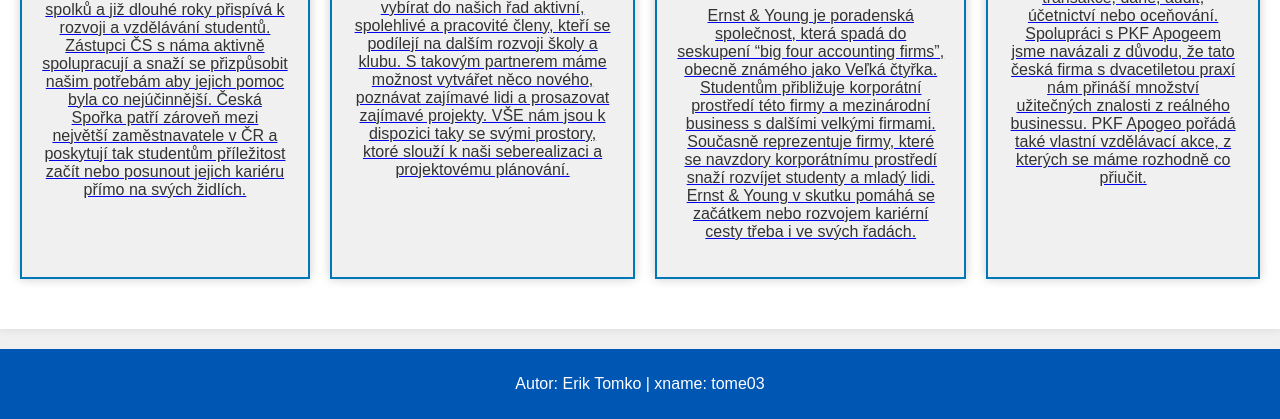
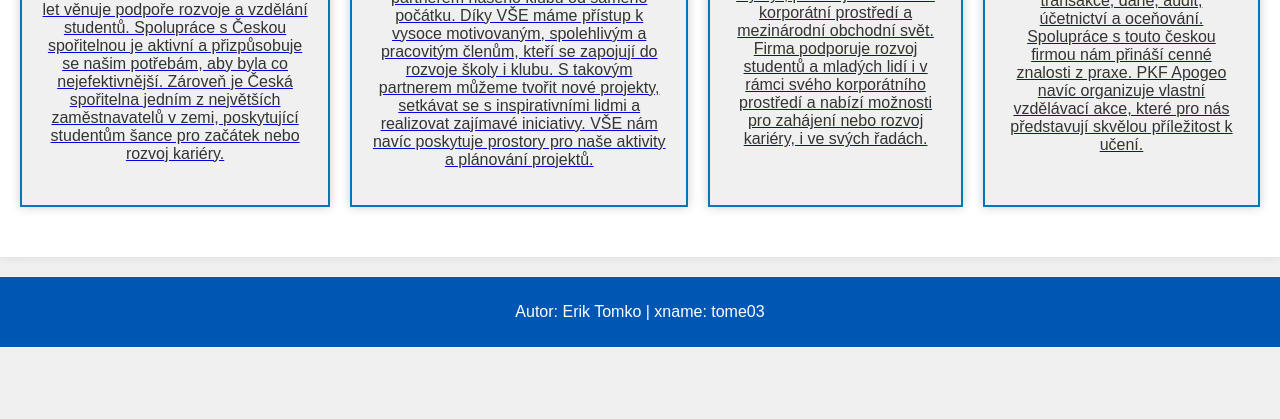
Before and after one commit to moloch1vlavo/KMMwebTomko, a plain HTML site: page parnteri.html in a window 1280 px wide. Shown: the part 574-993 px from the top of the page. After the commit the page ends 921 px from the top, so only its background shows below. Drawn offline with Linux system fonts and the light colour scheme.

Commit message:
reformulácia textov proti copyrightu

```diff
--- a/parnteri.html
+++ b/parnteri.html
@@ -30,9 +30,7 @@
         <a href="https://www.csas.cz/cs/osobni-finance" rel="noopener noreferrer" class="csas">
           <img src="csas.jpg" alt="CSAS" class="sponsor-logo">
           <div class="sponsor-name">Česká spořitelna</div>
-          <p class="sponsor-description">Česká spořitelna je generálním partnerem VŠE a studentských spolků a již dlouhé roky přispívá k rozvoji a vzdělávání studentů.
-            Zástupci ČS s náma aktivně spolupracují a snaží se přizpůsobit našim potřebám aby jejich pomoc byla co nejúčinnější.
-            Česká Spořka patří zároveň mezi největší zaměstnavatele v ČR a poskytují tak studentům příležitost začít nebo posunout jejich kariéru přímo na svých židlích.</p>
+          <p class="sponsor-description">Česká spořitelna, jako generální partner VŠE a studentů, se již mnoho let věnuje podpoře rozvoje a vzdělání studentů. Spolupráce s Českou spořitelnou je aktivní a přizpůsobuje se našim potřebám, aby byla co nejefektivnější. Zároveň je Česká spořitelna jedním z největších zaměstnavatelů v zemi, poskytující studentům šance pro začátek nebo rozvoj kariéry.</p>
         </a>
       </div>
 
@@ -41,10 +39,7 @@
         <a href="https://www.vse.cz" rel="noopener noreferrer" class="vse">
           <img src="vse.jpg" alt="VSE" class="sponsor-logo">
           <div class="sponsor-name">Vysoká škola ekonomická</div>
-          <p class="sponsor-description">Vysoká škola ekonomická zaštiťuje působení našeho klubu již od začátku.
-            Díky VŠE máme možnost vybírat do našich řad aktivní, spolehlivé a pracovité členy, kteří se podílejí na dalším rozvoji školy a klubu.
-            S takovým partnerem máme možnost vytvářet něco nového, poznávat zajímavé lidi a prosazovat zajímavé projekty.
-            VŠE nám jsou k dispozici taky se svými prostory, ktoré slouží k naši seberealizaci a projektovému plánování.</p>
+          <p class="sponsor-description">Vysoká škola ekonomická je klíčovým partnerem našeho klubu od samého počátku. Díky VŠE máme přístup k vysoce motivovaným, spolehlivým a pracovitým členům, kteří se zapojují do rozvoje školy i klubu. S takovým partnerem můžeme tvořit nové projekty, setkávat se s inspirativními lidmi a realizovat zajímavé iniciativy. VŠE nám navíc poskytuje prostory pro naše aktivity a plánování projektů.</p>
         </a>
       </div>
 
@@ -53,10 +48,7 @@
         <a href="https://www.ey.com/cs_cpopkf" rel="noopener noreferrer" class="ey">
           <img src="ey.jpg" alt="EY" class="sponsor-logo">
           <div class="sponsor-name">Ernst & Young</div>
-          <p class="sponsor-description">Ernst & Young je poradenská společnost, která spadá do seskupení “big four accounting firms”, obecně známého jako Veľká čtyřka.
-            Studentům přibližuje korporátní prostředí této firmy a mezinárodní business s dalšími velkými firmami.
-            Současně reprezentuje firmy, které se navzdory korporátnímu prostředí snaží rozvíjet studenty a mladý lidi.
-            Ernst & Young v skutku pomáhá se začátkem nebo rozvojem kariérní cesty třeba i ve svých řadách.</p>
+          <p class="sponsor-description">Ernst & Young, člen prestižního seskupení "velké čtyřky", přibližuje studentům korporátní prostředí a mezinárodní obchodní svět. Firma podporuje rozvoj studentů a mladých lidí i v rámci svého korporátního prostředí a nabízí možnosti pro zahájení nebo rozvoj kariéry, i ve svých řadách.</p>
         </a>
       </div>
 
@@ -65,9 +57,8 @@
         <a href="https://www.pkfapogeo.cz/" rel="noopener noreferrer" class="apogeo">
           <img src="apogeo.jpg" alt="APOGEO" class="sponsor-logo">
           <div class="sponsor-name">PKF Apogeo</div>
-          <p class="sponsor-description">PKF Apogeo je zástupce poradenské skupiny, která se zabývá oblastmi jako jsou transakce, daně, audit,
-            účetnictví nebo oceňování. Spolupráci s PKF Apogeem jsme navázali z důvodu, že tato česká firma s dvacetiletou praxí nám přináší množství užitečných znalosti z reálného businessu.
-            PKF Apogeo pořádá také vlastní vzdělávací akce, z kterých se máme rozhodně co přiučit.</p>
+          <p class="sponsor-description">PKF Apogeo, člen poradenské skupiny s dvacetiletou praxí, se specializuje na oblasti jako transakce, daně, audit, účetnictví a oceňování. Spolupráce s touto českou firmou nám přináší cenné znalosti z praxe. PKF Apogeo navíc organizuje vlastní vzdělávací akce, které pro nás představují skvělou příležitost k učení.
+          </p>
         </a>
       </div>
     </div>
```
Also changed, not shown: akcie.html (+3 -9 lines), index.html (+1 -1 lines).
